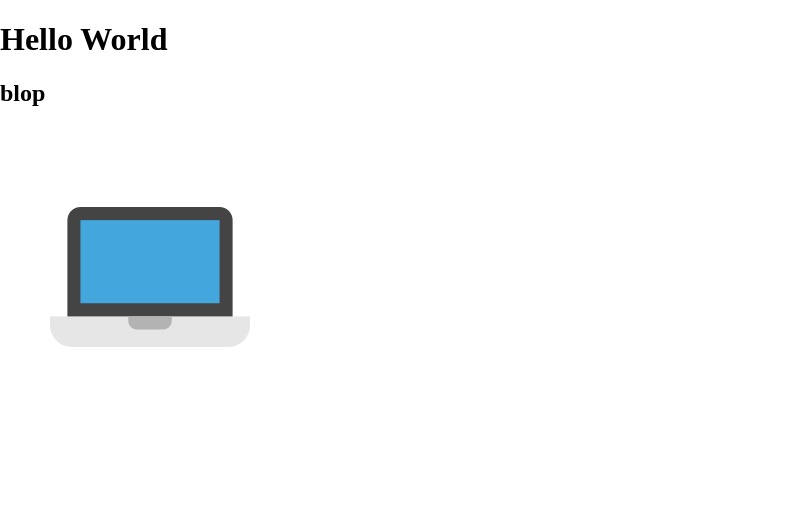
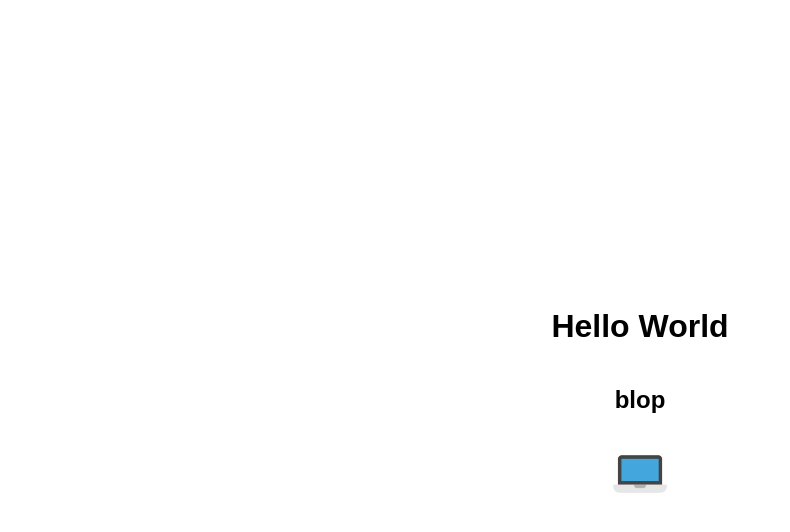
Before and after one commit to MaxFilippo/git-101, a plain HTML site: page index.html in a window 1280 px wide. Shown: the whole page, without its empty margins (0-790 px from the left). Drawn offline with Linux system fonts and the light colour scheme.

Commit message:
added css plus html changes

```diff
--- a/index.html
+++ b/index.html
@@ -7,8 +7,11 @@
 	<link rel="stylesheet" type="text/css" href="style.css">
 </head>
 <body>
-<h1>Hello World</h1>
-<h2>blop</h2>
-<img src="laptop.png">
+	<div id="container">
+		<h1>Hello World</h1>
+		<h2>blop</h2>
+		<img src="laptop.png" id="logo">
+	</div>
+
 </body>
 </html>
--- a/style.css
+++ b/style.css
@@ -1,3 +1,19 @@
 body {
 	margin: 0;
+	font-family: sans-serif;
 }
+
+#container {
+	display: flex;
+	align-items: center;
+	justify-content: center;
+	height: 100vh;
+	flex-direction: column;
+
+}
+
+#logo {
+	height: 80px;
+	width: 80px;
+
+}
```
